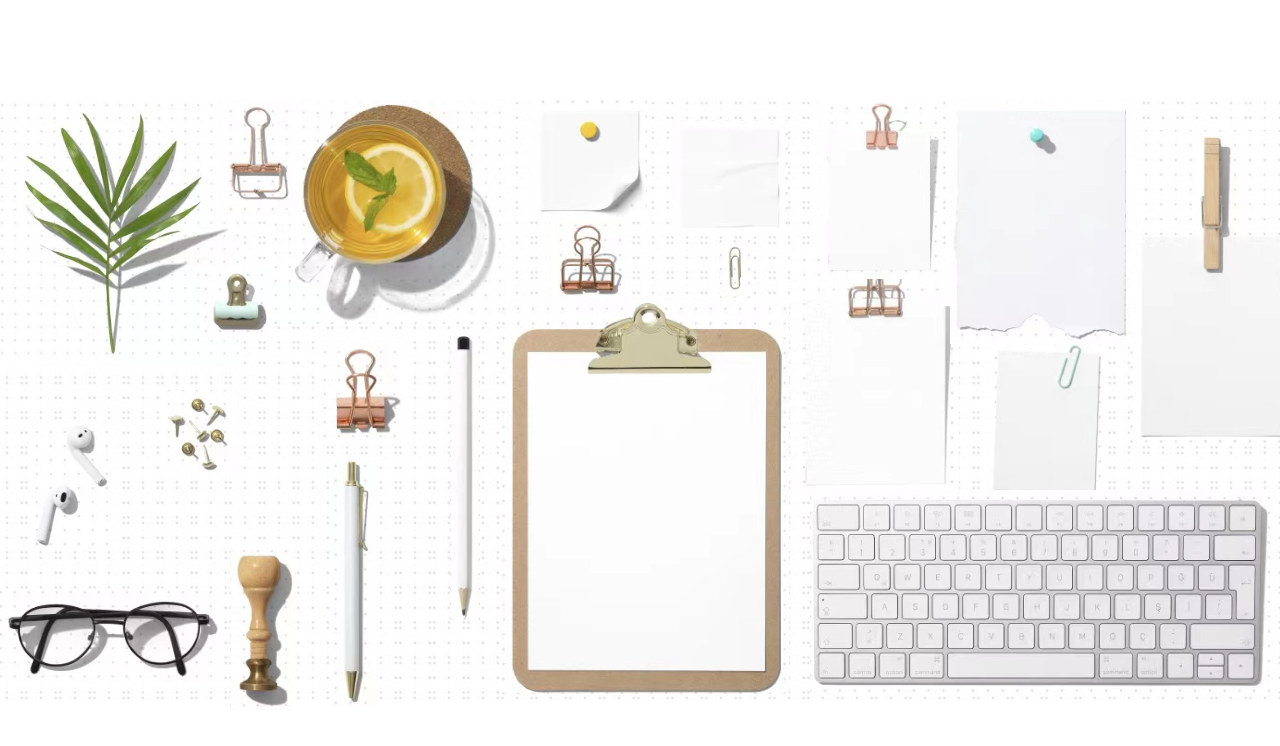
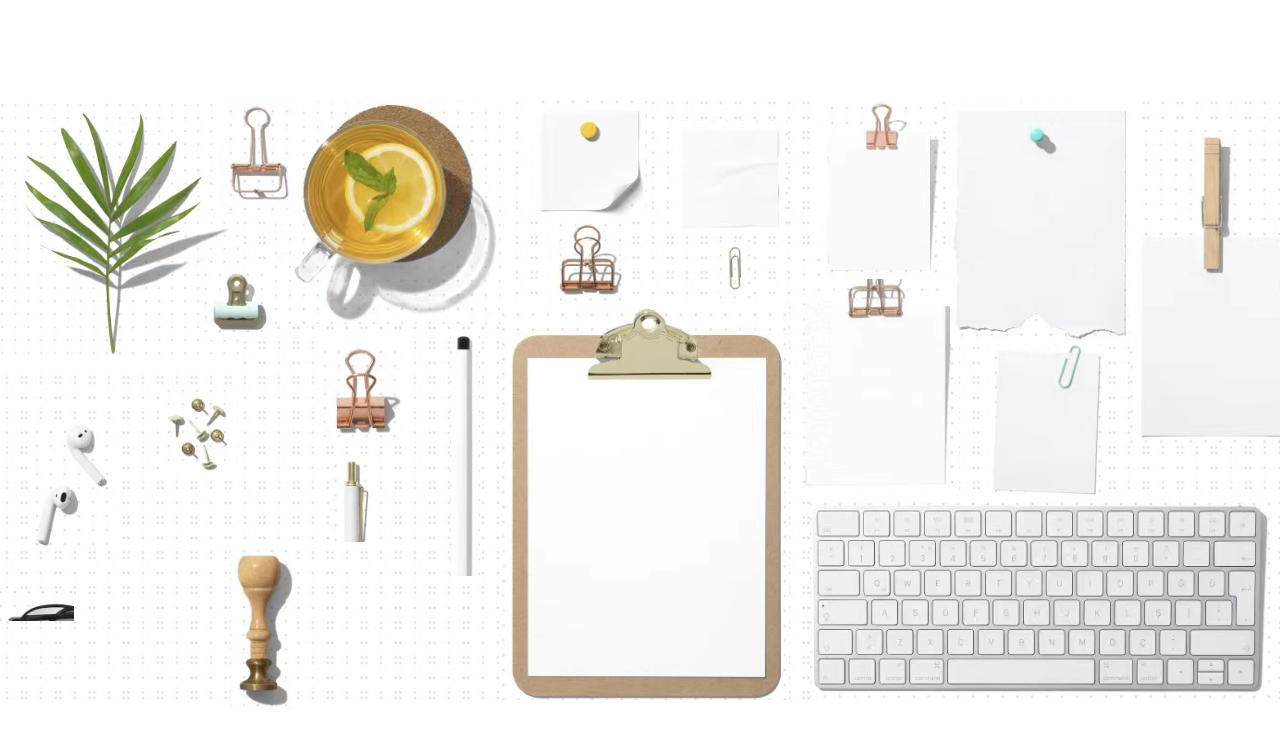
Before and after one commit to Xrui11/photo-wall, a React (Vite) app: page / in a window 1280 px wide. Shown: the top 746 px of the page. Built offline with nearby package versions, Linux system fonts and the light colour scheme.

Commit message:
feat: 更新图片

```diff
--- a/src/App.css
+++ b/src/App.css
@@ -17,91 +17,200 @@ body {
   position: absolute;
 }
 
-.img1{
+.img1 {
   top: 0px;
   left: 0px;
+  width: 250px;
+  height: 265px;
+  background-image: url(/imgs/1678610494809.jpg);
+  background-repeat: no-repeat;
 }
-.img2{
+
+.img2 {
   top: 0px;
   left: 280px;
+  width: 235px;
+  height: 230px;
+  background-image: url(/imgs/1678610530719.jpg);
+  background-repeat: no-repeat;
 }
-.img3{
+
+.img3 {
   top: 320px;
   left: 40px;
+  width: 235px;
+  height: 230px;
+  background-image: url(/imgs/1678610566190.jpg);
+  background-repeat: no-repeat;
 }
-.img4{
+
+.img4 {
   top: 290px;
   left: 170px;
+  width: 78px;
+  height: 82px;
+  background-image: url(/imgs/1678610594359.jpg);
+  background-repeat: no-repeat;
 }
-.img5{
+
+.img5 {
   top: 240px;
   left: 330px;
+  width: 84px;
+  height: 100px;
+  background-image: url(/imgs/1678610625796.jpg);
+  background-repeat: no-repeat;
 }
-.img6{
+
+.img6 {
   top: 170px;
   left: 210px;
+  width: 74px;
+  height: 70px;
+  background-image: url(/imgs/1678610642837.jpg);
+  background-repeat: no-repeat;
 }
-.img7{
+
+.img7 {
   top: 450px;
   left: 240px;
+  width: 65px;
+  height: 160px;
+  background-image: url(/imgs/1678610660011.jpg);
+  background-repeat: no-repeat;
 }
-.img8{
+
+.img8 {
   top: 140px;
   left: 730px;
+  width: 31px;
+  height: 59px;
+  background-image: url(/imgs/1678610674387.jpg);
+  background-repeat: no-repeat;
 }
-.img9{
+
+.img9 {
   top: 490px;
   left: 10px;
+  width: 74px;
+  height: 31px;
+  background-image: url(/imgs/1678610698828.jpg);
+  background-repeat: no-repeat;
 }
-.img10{
+
+.img10 {
   top: 0px;
   left: 230px;
+  width: 235px;
+  height: 230px;
+  background-image: url(/imgs/1678610716303.jpg);
+  background-repeat: no-repeat;
 }
-.img11{
+
+.img11 {
   top: 120px;
   left: 560px;
+  width: 77px;
+  height: 114px;
+  background-image: url(/imgs/1678610736523.jpg);
+  background-repeat: no-repeat;
 }
-.img12{
+
+.img12 {
   top: 360px;
   left: 340px;
+  width: 75px;
+  height: 82px;
+  background-image: url(/imgs/1678610775407.jpg);
+  background-repeat: no-repeat;
 }
-.img13{
+
+.img13 {
   top: 230px;
   left: 460px;
+  width: 46px;
+  height: 246px;
+  background-image: url(/imgs/1678610791194.jpg);
+  background-repeat: no-repeat;
 }
-.img14{
+
+.img14 {
   bottom: 0px;
   left: 510px;
+  width: 289px;
+  height: 396px;
+  background-image: url(/imgs/1678610821602.jpg);
+  background-repeat: no-repeat;
 }
-.img15{
+
+.img15 {
   top: 30px;
   left: 1140px;
+  width: 168px;
+  height: 314px;
+  background-image: url(/imgs/1678610848142.jpg);
+  background-repeat: no-repeat;
 }
-.img16{
+
+.img16 {
   top: 240px;
   left: 1000px;
+  width: 114px;
+  height: 162px;
+  background-image: url(/imgs/1678610862683.jpg);
+  background-repeat: no-repeat;
 }
-.img17{
+
+.img17 {
   top: 150px;
   left: 800px;
+  width: 169px;
+  height: 244px;
+  background-image: url(/imgs/1678610883104.jpg);
+  background-repeat: no-repeat;
 }
-.img18{
+
+.img18 {
   top: 0px;
   left: 831px;
+  width: 121px;
+  height: 179px;
+  background-image: url(/imgs/1678610895785.jpg);
+  background-repeat: no-repeat;
 }
-.img19{
+
+.img19 {
   top: 0px;
   left: 540px;
+  width: 117px;
+  height: 118px;
+  background-image: url(/imgs/1678610913396.jpg);
+  background-repeat: no-repeat;
 }
-.img20{
+
+.img20 {
   top: 20px;
   left: 680px;
+  width: 118px;
+  height: 116px;
+  background-image: url(/imgs/1678610931909.jpg);
+  background-repeat: no-repeat;
 }
-.img21{
+
+.img21 {
   top: 0px;
   left: 960px;
+  width: 186px;
+  height: 244px;
+  background-image: url(/imgs/1678610946387.jpg);
+  background-repeat: no-repeat;
 }
-.img22{
+
+.img22 {
   bottom: 0px;
   right: 20px;
+  width: 460px;
+  height: 204px;
+  background-image: url(/imgs/1678610968368.jpg);
+  background-repeat: no-repeat;
 }
--- a/src/App.jsx
+++ b/src/App.jsx
@@ -1,35 +1,35 @@
-import { useState } from 'react'
-import './App.css'
+import { useState } from "react";
+import "./App.css";
 
 function App() {
-  const [count, setCount] = useState(0)
+  const [count, setCount] = useState(0);
 
   return (
     <div className="wall">
-        <div className='img1' ><img src="/imgs/1678610494809.jpg" alt=""/></div>
-        <div className='img2' ><img src="/imgs/1678610530719.jpg" alt=""/></div>
-        <div className='img3' ><img src="/imgs/1678610566190.jpg" alt=""/></div>
-        <div className='img4' ><img src="/imgs/1678610594359.jpg" alt=""/></div>
-        <div className='img5' ><img src="/imgs/1678610625796.jpg" alt=""/></div>
-        <div className='img6' ><img src="/imgs/1678610642837.jpg" alt=""/></div>
-        <div className='img7' ><img src="/imgs/1678610660011.jpg" alt=""/></div>
-        <div className='img8' ><img src="/imgs/1678610674387.jpg" alt=""/></div>
-        <div className='img9' ><img src="/imgs/1678610698828.jpg" alt=""/></div>
-        <div className='img10' ><img src="/imgs/1678610716303.jpg" alt=""/></div>
-        <div className='img11' ><img src="/imgs/1678610736523.jpg" alt=""/></div>
-        <div className='img12' ><img src="/imgs/1678610775407.jpg" alt=""/></div>
-        <div className='img13' ><img src="/imgs/1678610791194.jpg" alt=""/></div>
-        <div className='img14' ><img src="/imgs/1678610821602.jpg" alt=""/></div>
-        <div className='img15' ><img src="/imgs/1678610848142.jpg" alt=""/></div>
-        <div className='img16' ><img src="/imgs/1678610862683.jpg" alt=""/></div>
-        <div className='img17' ><img src="/imgs/1678610883104.jpg" alt=""/></div>
-        <div className='img18' ><img src="/imgs/1678610895785.jpg" alt=""/></div>
-        <div className='img19' ><img src="/imgs/1678610913396.jpg" alt=""/></div>
-        <div className='img20' ><img src="/imgs/1678610931909.jpg" alt=""/></div>
-        <div className='img21' ><img src="/imgs/1678610946387.jpg" alt=""/></div>
-        <div className='img22' ><img src="/imgs/1678610968368.jpg" alt=""/></div>
+      <div className="img1"></div>
+      <div className="img2"></div>
+      <div className="img3"></div>
+      <div className="img4"></div>
+      <div className="img5"></div>
+      <div className="img6"></div>
+      <div className="img7"></div>
+      <div className="img8"></div>
+      <div className="img9"></div>
+      <div className="img10"></div>
+      <div className="img11"></div>
+      <div className="img12"></div>
+      <div className="img13"></div>
+      <div className="img14"></div>
+      <div className="img15"></div>
+      <div className="img16"></div>
+      <div className="img17"></div>
+      <div className="img18"></div>
+      <div className="img19"></div>
+      <div className="img20"></div>
+      <div className="img21"></div>
+      <div className="img22"></div>
     </div>
-  )
+  );
 }
 
-export default App
+export default App;
```
